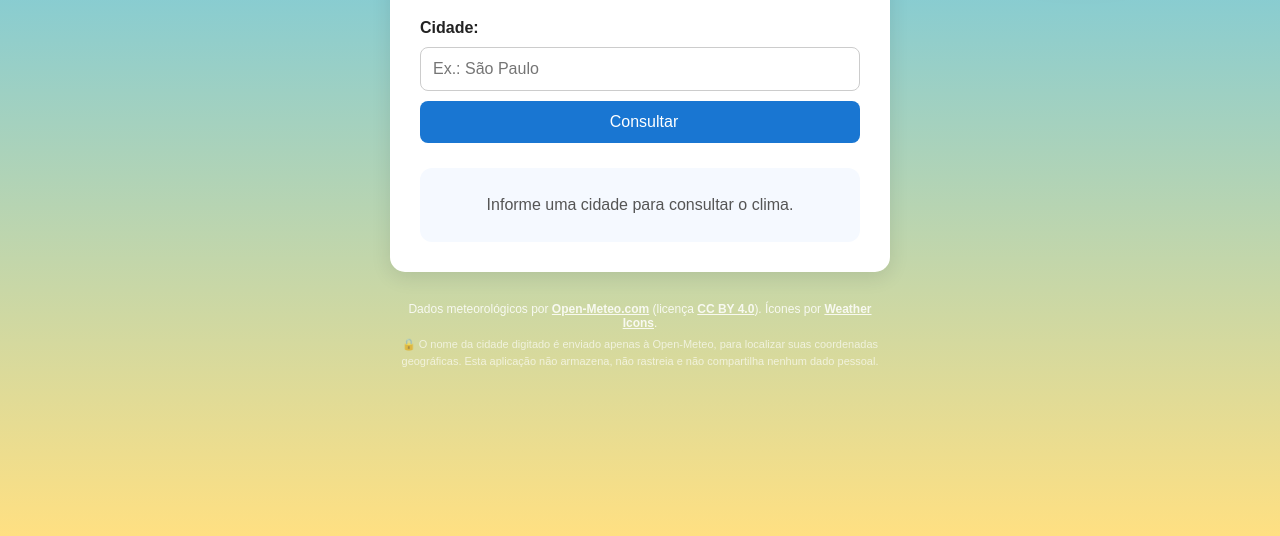
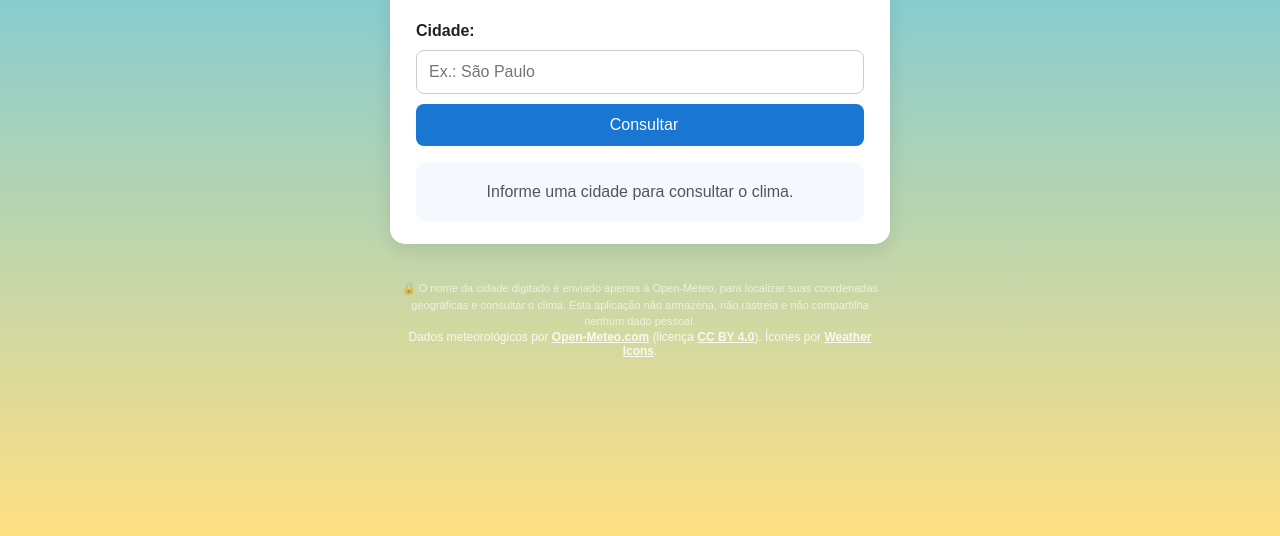
Before and after one commit to SaraCarlenis/projeto_clima, a website: page index.html in a window 1280 px wide. Shown: the part 264-800 px from the top of the page. Drawn offline with Linux system fonts and the light colour scheme; some icons are missing.

Commit message:
:tada: Alterando formatacao HTML e CSS

```diff
--- a/assets/css/style.css
+++ b/assets/css/style.css
@@ -61,7 +61,7 @@ body.noite {
     width: 90%;
     max-width: 500px;
 
-    padding: 30px;
+    padding: 22px 26px;
 
     background: white;
 
@@ -200,9 +200,9 @@ button:active {
 ===================================================== */
 
 .resultado {
-    margin-top: 25px;
+    margin-top: 16px;
 
-    padding: 25px;
+    padding: 18px;
 
     border-radius: 12px;
 
@@ -238,9 +238,9 @@ body.noite .resultado {
 .icone-clima {
     display: block;
 
-    margin: 10px 0 15px;
+    margin: 6px 0 10px;
 
-    font-size: 70px;
+    font-size: 54px;
 }
 
 
@@ -249,9 +249,9 @@ body.noite .resultado {
 ===================================================== */
 
 .temperatura {
-    margin: 10px 0;
+    margin: 6px 0;
 
-    font-size: 48px;
+    font-size: 38px;
 
     font-weight: bold;
 }
@@ -1012,6 +1012,10 @@ body.noite .fundo-clima {
 .container {
     position: relative;
     z-index: 1;
+
+    max-height: 82vh;
+
+    overflow-y: auto;
 }
 
 
--- a/index.html
+++ b/index.html
@@ -126,6 +126,13 @@
 
     <footer class="creditos">
 
+        <p class="aviso-privacidade">
+            🔒 O nome da cidade digitado é enviado apenas à Open-Meteo, para
+            localizar suas coordenadas geográficas e consultar o clima.
+            Esta aplicação não armazena, não rastreia e não compartilha
+            nenhum dado pessoal.
+        </p>
+
         <p>
             Dados meteorológicos por
             <a href="https://open-meteo.com/" target="_blank" rel="noopener noreferrer">Open-Meteo.com</a>
@@ -133,12 +140,6 @@
             <a href="https://creativecommons.org/licenses/by/4.0/" target="_blank" rel="noopener noreferrer">CC BY 4.0</a>).
             Ícones por
             <a href="https://erikflowers.github.io/weather-icons/" target="_blank" rel="noopener noreferrer">Weather Icons</a>.
-        </p>
-
-        <p class="aviso-privacidade">
-            🔒 O nome da cidade digitado é enviado apenas à Open-Meteo, para
-            localizar suas coordenadas geográficas. Esta aplicação não
-            armazena, não rastreia e não compartilha nenhum dado pessoal.
         </p>
 
     </footer>
```
